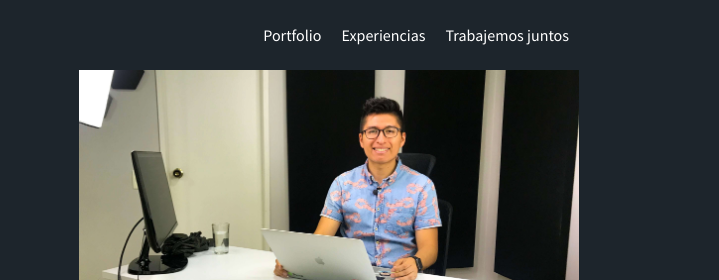
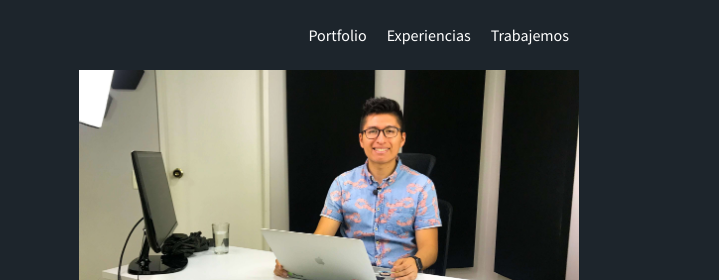
Before and after one commit to deiviiss/portafolio, a plain HTML site: page index.html in a window 1280 px wide. Shown: the top 280 px of the page, 561-1280 px from the left. Drawn offline with Linux system fonts and the light colour scheme.

Commit message:
Cambien uno de los links del nav.
Porque ando aprendiendo.

```diff
--- a/index.html
+++ b/index.html
@@ -26,7 +26,7 @@
                         <a class="link" href="#eventos">Experiencias</a>
                     </li>
                     <li>
-                        <a class="link" href="#contacto">Trabajemos juntos</a>
+                        <a class="link" href="#contacto">Trabajemos</a>
                     </li>
                 </ol>
             </nav>
```
